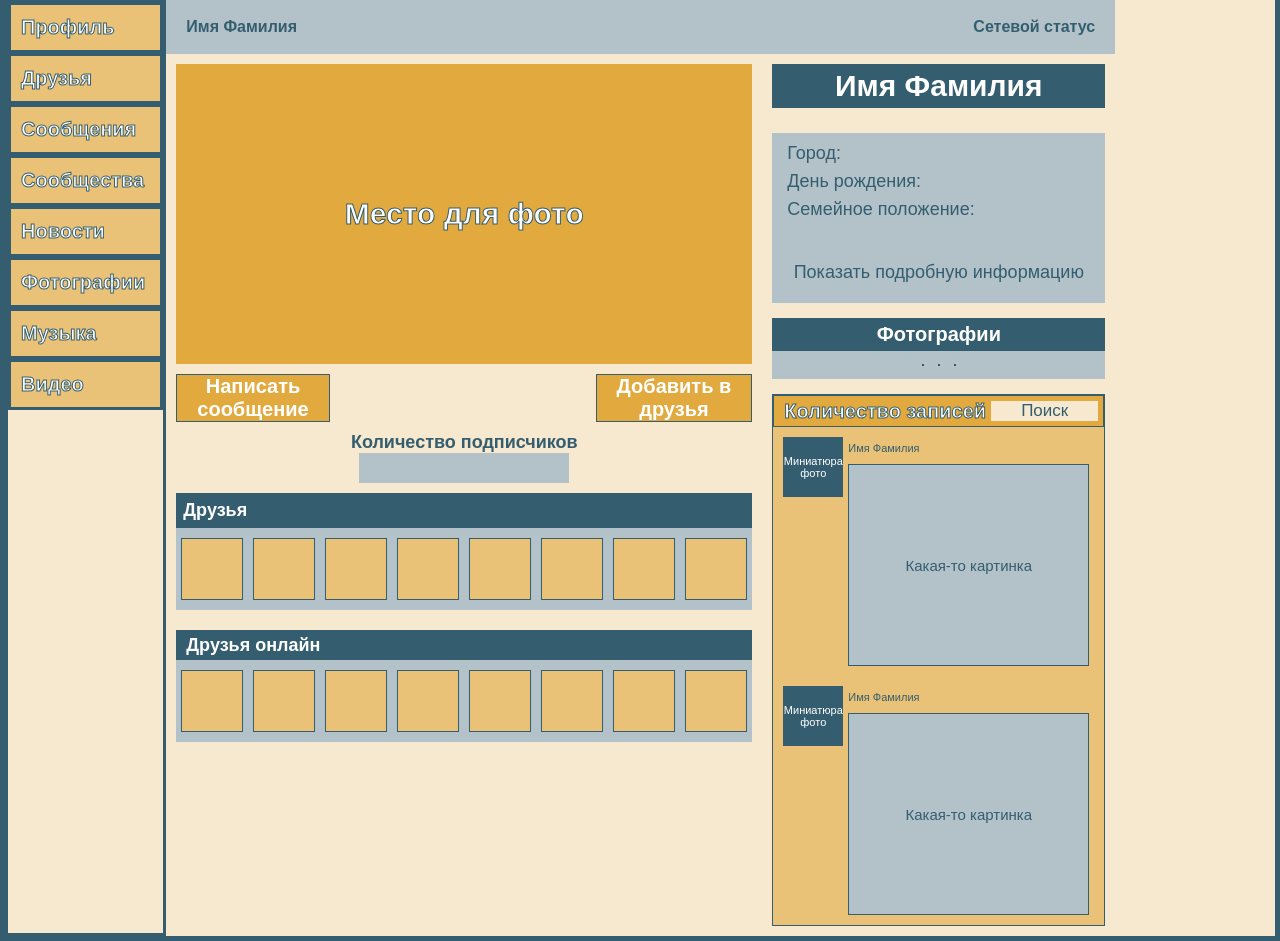
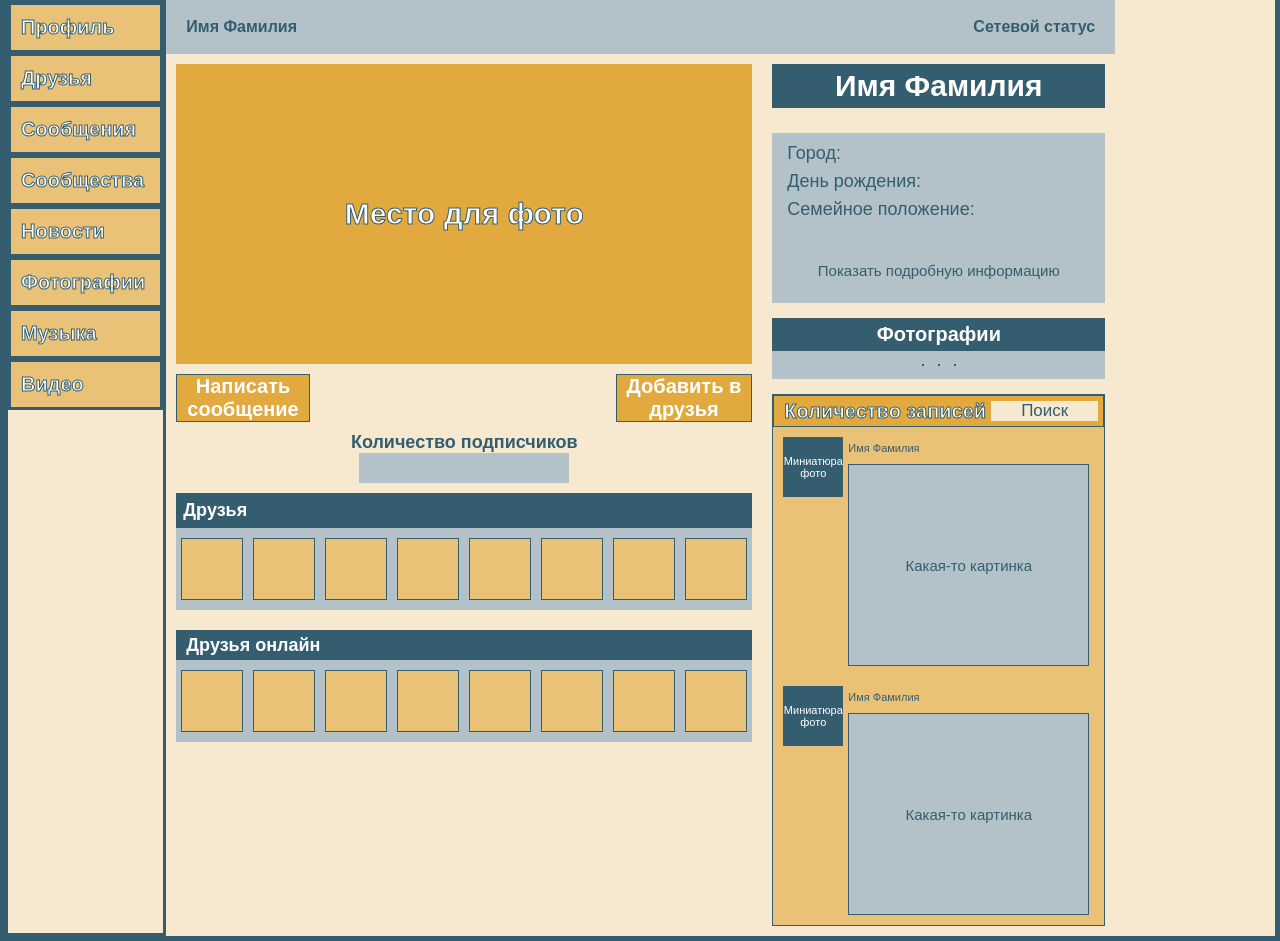
Before and after one commit to cinnamon-bun-girl/Social-Network, a PHP site: page / in a window 1280 px wide. Shown: the part 77-1018 px from the top of the page. Run offline with PHP 8.4, Linux system fonts and the light colour scheme.

Commit message:
Update style.css

```diff
--- a/style.css
+++ b/style.css
@@ -24,6 +24,12 @@ body{
     background-color: #f6e9cf;
     flex-wrap: nowrap;
     flex-direction: row;
+}
+
+@media (min-width: 800px) and (max-width: 919px) { /*Доделать для неширокого экрана*/
+}
+
+@media (min-width: 920px) and (max-width: 1024px) { /*Доделать для неширокого экрана*/
 }
 
 @media (min-width: 1470px) and (max-width: 1920px) {
@@ -231,8 +237,8 @@ body{
 
 .Message{
     display: flex;
-    padding-left: 20px;
-    padding-right: 20px;
+    padding-left: 10px;
+    padding-right: 10px;
     background: #e1a93e;
     font-size: 20px;
     color: white;
@@ -246,8 +252,8 @@ body{
 .Be-friends{
     display: flex;
     border: solid thin #345E6F;
-    padding-left: 20px;
-    padding-right: 20px;
+    padding-left: 10px;
+    padding-right: 10px;
     flex-wrap: wrap;
     background: #e1a93e;
     font-size: 20px;
@@ -449,7 +455,7 @@ body{
     align-items: center;
     align-content: center;
     display: flex;
-    font-size: 18px;
+    font-size: 15px;
 }
 
 .pictures{
@@ -457,7 +463,7 @@ body{
     width: auto;
     margin-bottom: 15px;
     display: flex;
-    justify-content:center;
+    justify-content: center;
 }
 
 .Picture{
```
